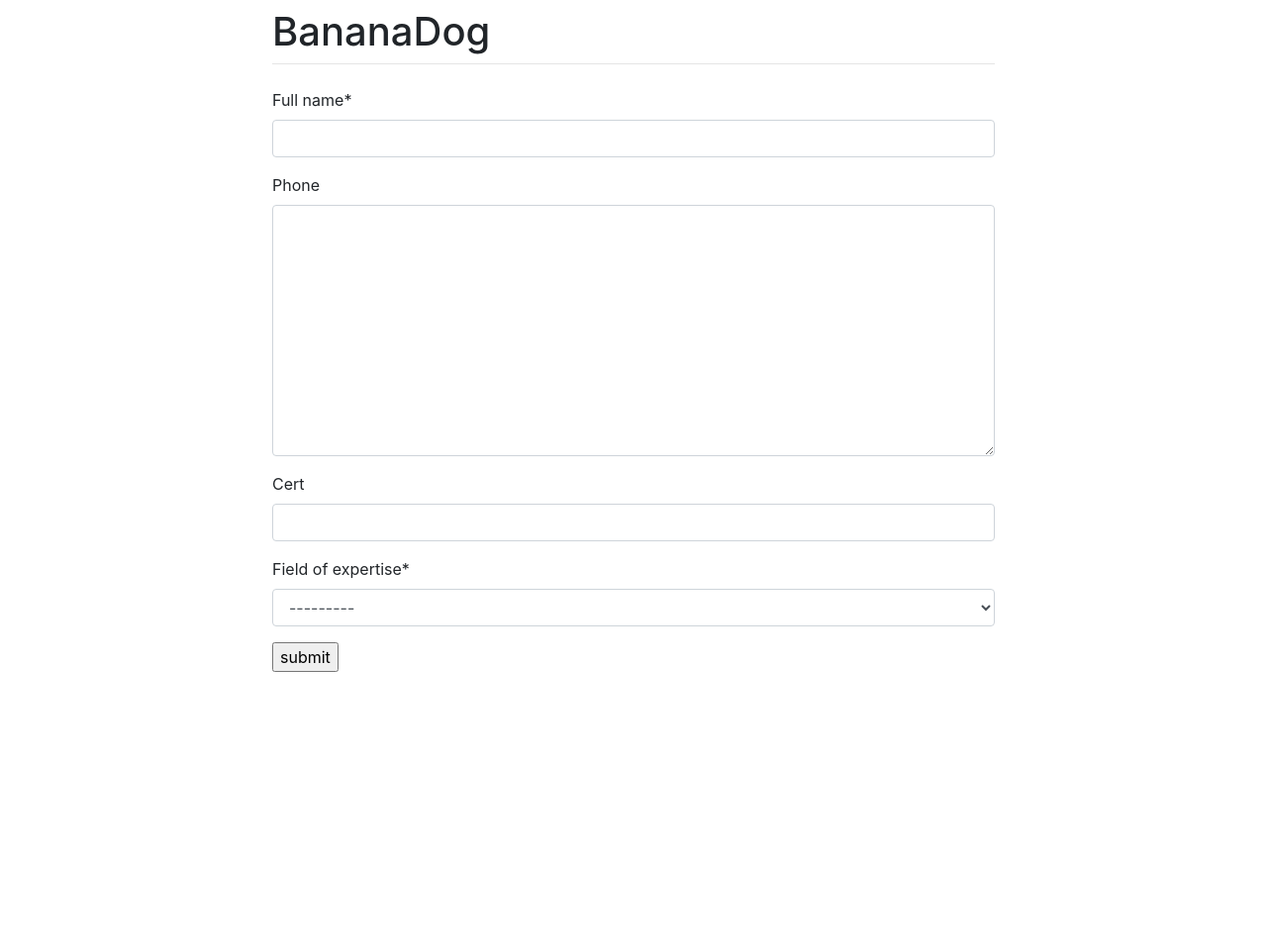
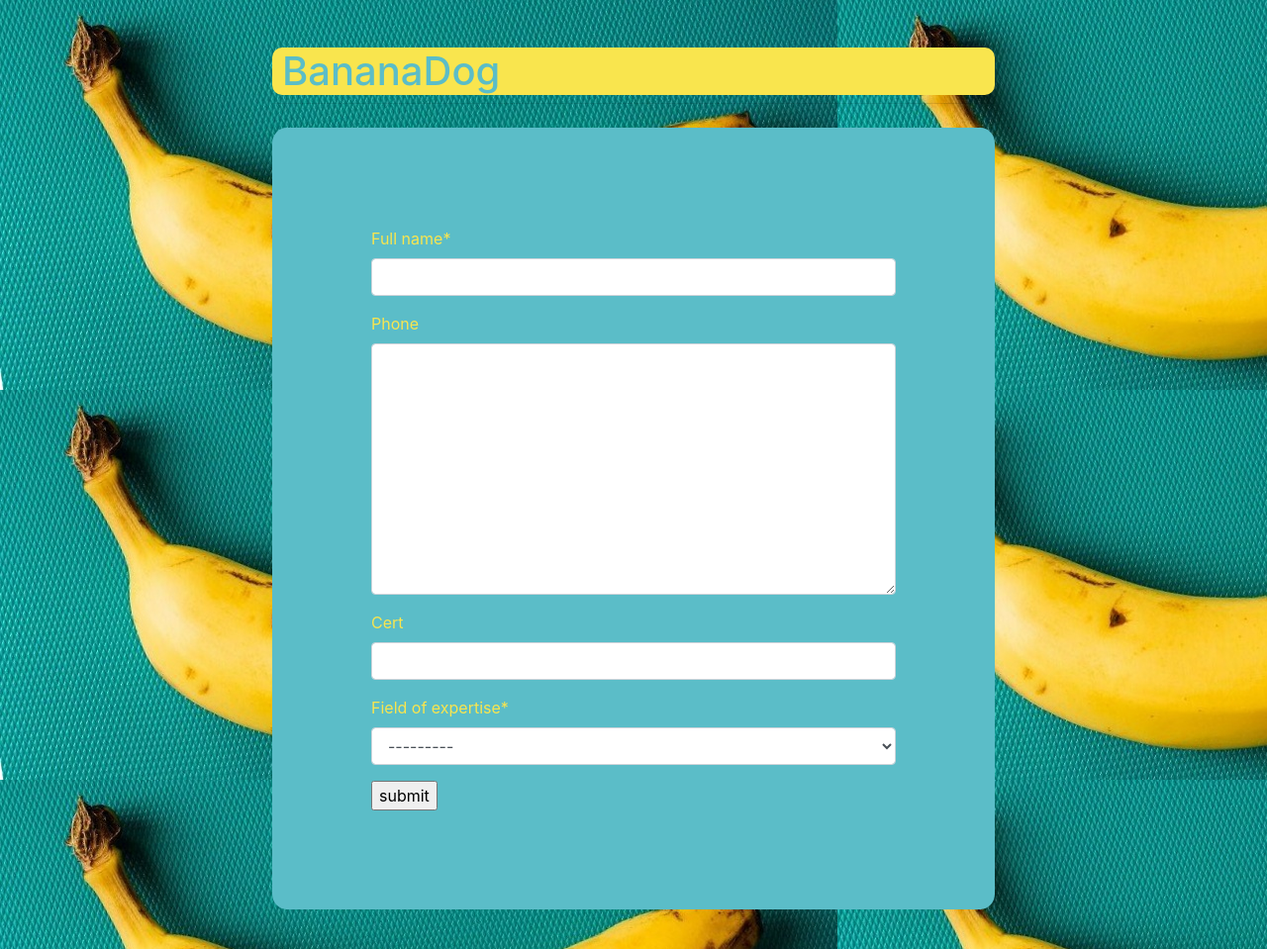
Before and after one commit to nvalle0624/kenzie-q4-capstone, a Django app: page /trainer_form/ in a window 1280 px wide. Shown: the whole page at 99% size. Before the commit the page ends 679 px from the top, so only its background shows below. Run offline with Django 3.2, Linux system fonts and the light colour scheme; the visitor is signed in with stand-in values (Sample User, id 1); some libraries are stand-ins or nearby versions.

Commit message:
added css to the forms and calendar

```diff
--- /dev/null
+++ b/static/base/base.css
@@ -0,0 +1,28 @@
+*{
+    box-sizing: border-box;
+}
+
+body{
+
+    margin:20px;
+    color: #F9E54E;
+    padding :20px;
+    background-image:url('banana_dog.jpeg') ;
+}
+
+form{
+    background-color: #5BBDC8;
+    padding:100px;
+    border-radius: 2%;
+}
+h1{
+    color:#5BBDC8;
+    background-color:#F9E54E ;
+    border-radius: 10px;
+    padding-left:10px;
+
+}
+
+td, th, a.btn{
+    background-color: white;
+}
--- a/templates/base.html
+++ b/templates/base.html
@@ -1,6 +1,6 @@
 <!-- # calendar: https://www.huiwenteo.com/normal/2018/07/24/django-calendar.html -->
 
-{% load bootstrap4 %}
+{% load bootstrap%}
 {% load static %}
 <!doctype html>
 <html lang="en">
@@ -14,6 +14,7 @@
   <link rel="stylesheet" href="https://maxcdn.bootstrapcdn.com/bootstrap/4.0.0/css/bootstrap.min.css">
   <link rel="stylesheet" href="https://use.fontawesome.com/releases/v5.0.10/css/all.css">
   <link rel="stylesheet" type="text/css" href="{% static 'calendar/calendar.css' %}">
+  <link rel="stylesheet" type="text/css" href="{% static 'base/base.css' %}">
   <title>Django Calendar App</title>
 </head>
 <body>
```
Also changed, not shown: static/forms.css (deleted, +0 -8 lines), static/base/banana_dog-cutout.png (added), static/base/banana_dog.jpeg (added).
